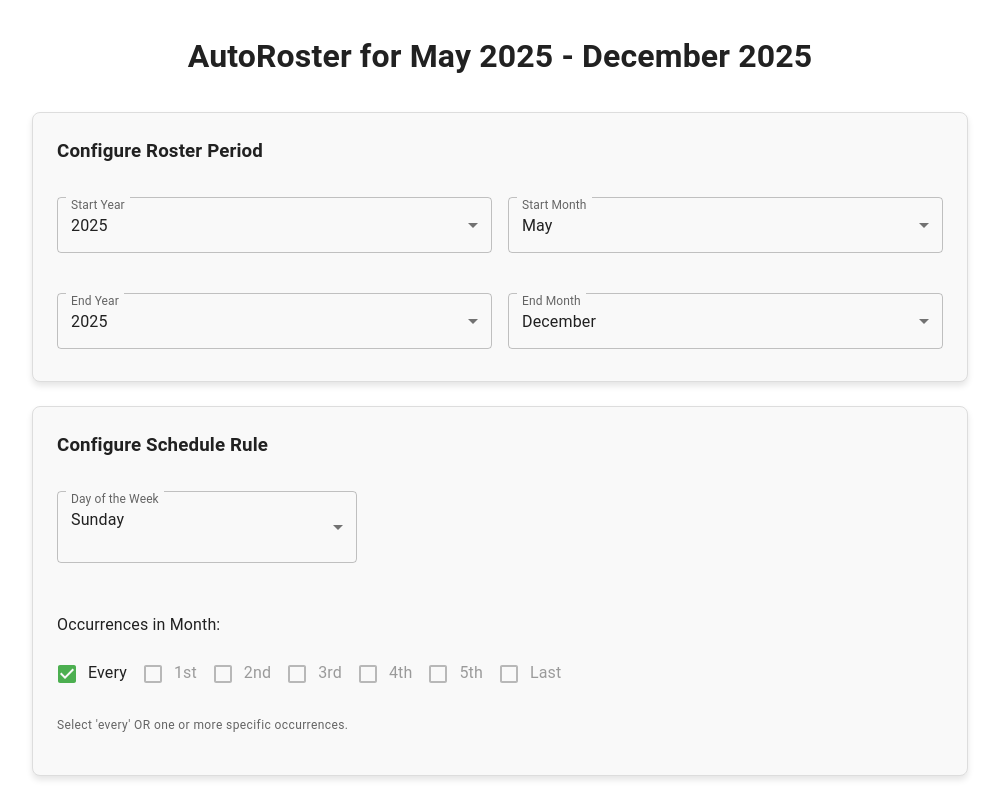
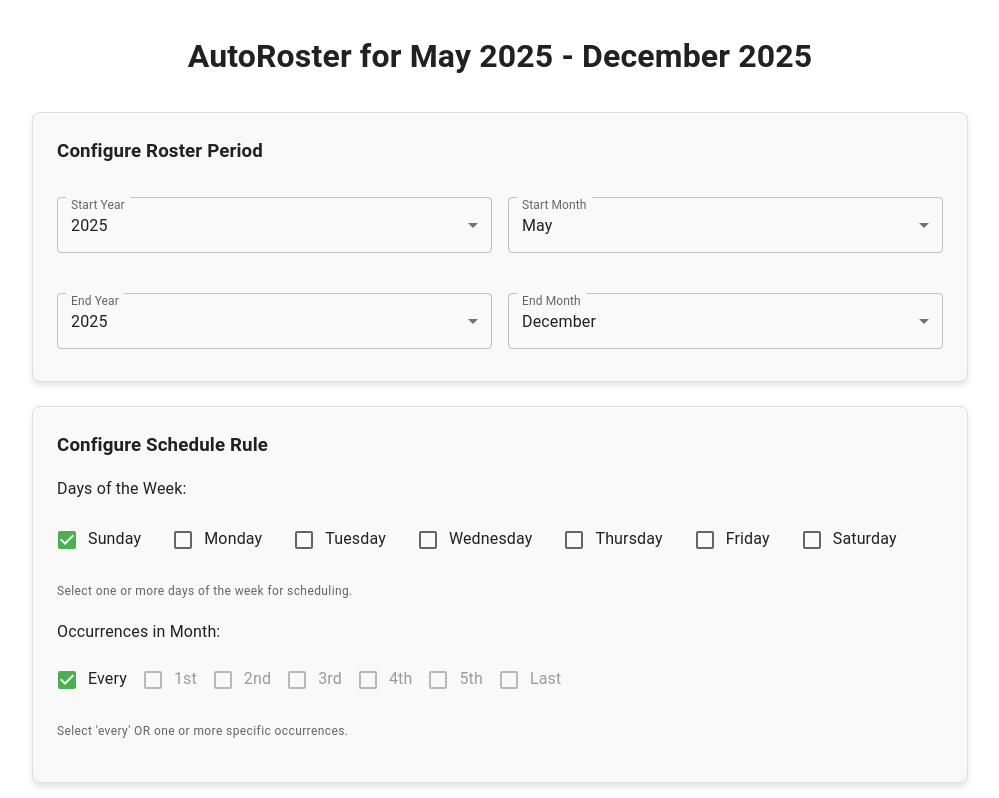
Before and after one commit to daviddl9/scheduler, a React (Vite) app: page / in a window 1280 px wide. Shown: the top 798 px of the page, without its empty margins (140-1139 px from the left). Built offline with nearby package versions, Linux system fonts and the light colour scheme.

Commit message:
make days of week configurable

```diff
--- a/src/App.css
+++ b/src/App.css
@@ -102,6 +102,7 @@ header {
   max-width: 300px;
 }
 
+.days-checkbox-group,
 .occurrences-checkbox-group {
   display: flex;
   flex-wrap: wrap;
@@ -109,12 +110,14 @@ header {
   margin-top: 0.5em;
 }
 
+.days-checkbox-group div,
 .occurrences-checkbox-group div {
   display: flex;
   align-items: center;
   margin-bottom: 0.5em;
 }
 
+.days-checkbox-group input[type="checkbox"],
 .occurrences-checkbox-group input[type="checkbox"] {
   margin-right: 0.5em;
 }
--- a/src/App.jsx
+++ b/src/App.jsx
@@ -44,7 +44,31 @@ function App() {
     return savedEndYear ? parseInt(savedEndYear, 10) : currentSystemYear;
   });
   const [endMonth, setEndMonth] = useState(() => parseInt(localStorage.getItem('endMonth') || '11', 10));
-  const [scheduleRule, setScheduleRule] = useState(() => JSON.parse(localStorage.getItem('scheduleRule') || JSON.stringify({ dayOfWeek: '0', occurrences: ['every'] })));
+  const [scheduleRule, setScheduleRule] = useState(() => {
+    const savedRule = localStorage.getItem('scheduleRule');
+    if (savedRule) {
+      const parsedRule = JSON.parse(savedRule);
+      // Convert old format to new format if needed
+      if (parsedRule.dayOfWeek && !parsedRule.daysOfWeek) {
+        // Migrate single dayOfWeek to array of daysOfWeek
+        const migratedRule = {
+          ...parsedRule,
+          daysOfWeek: [parsedRule.dayOfWeek]
+        };
+        // Remove the old property
+        delete migratedRule.dayOfWeek;
+        return migratedRule;
+      }
+
+      // Ensure we don't keep both properties if somehow both exist
+      if (parsedRule.dayOfWeek && parsedRule.daysOfWeek) {
+        delete parsedRule.dayOfWeek;
+      }
+
+      return parsedRule;
+    }
+    return { daysOfWeek: ['0'], occurrences: ['every'] };
+  });
 
   // NEW STATE for ministries
   const [ministries, setMinistries] = useState(() => JSON.parse(localStorage.getItem('ministries') || '[]'));
@@ -132,6 +156,29 @@ function App() {
     setScheduleRule(prev => ({ ...prev, [name]: value }));
   };
 
+  const handleDayOfWeekChange = (e) => {
+    const { value, checked } = e.target;
+    setScheduleRule(prev => {
+      let updatedDaysOfWeek = [...(prev.daysOfWeek || [])];
+
+      if (checked) {
+        if (!updatedDaysOfWeek.includes(value)) {
+          updatedDaysOfWeek.push(value);
+        }
+      } else {
+        updatedDaysOfWeek = updatedDaysOfWeek.filter(day => day !== value);
+        // Prevent having no days selected by adding a default if list becomes empty
+        if (updatedDaysOfWeek.length === 0 && value === prev.daysOfWeek[0]) {
+          // If user is unchecking the only selected day, we should keep it selected
+          updatedDaysOfWeek = [value];
+          return prev; // No change
+        }
+      }
+
+      return { ...prev, daysOfWeek: updatedDaysOfWeek };
+    });
+  };
+
   const handleOccurrenceChange = (e) => {
     const { value, checked } = e.target;
     setScheduleRule(prev => {
@@ -176,11 +223,15 @@ function App() {
   // --- HEAVILY MODIFIED generateRoster FUNCTION ---
   const generateRoster = () => {
     // Validations
-    if (endYear < startYear || (endYear === startYear && endMonth < startMonth)) { /* ... */ }
+    if (endYear < startYear || (endYear === startYear && endMonth < startMonth)) {
+      alert("End period must be after start period.");
+      return;
+    }
     if (volunteers.length === 0) { alert("Add volunteers."); return; }
     if (ministries.length === 0) { alert("Define ministries first."); return; }
-    if (scheduleRule.occurrences.length === 0) { /* ... */ }
-    if (scheduleRule.occurrences.includes('every') && scheduleRule.occurrences.length > 1) { /* ... */ }
+    if (scheduleRule.occurrences.length === 0) { alert("Select at least one occurrence."); return; }
+    if (scheduleRule.occurrences.includes('every') && scheduleRule.occurrences.length > 1) { alert("Cannot select 'every' with other occurrences."); return; }
+    if (!scheduleRule.daysOfWeek || scheduleRule.daysOfWeek.length === 0) { alert("Select at least one day of the week."); return; }
 
     const scheduledDates = getScheduledDatesForPeriod(startYear, startMonth, endYear, endMonth, scheduleRule);
     if (scheduledDates.length === 0) { /* ... */ }
@@ -335,21 +386,26 @@ function App() {
 
             <div className="schedule-rule-config card">
                 <h3>Configure Schedule Rule</h3>
-                <FormControl fullWidth margin="normal">
-                    <InputLabel id="dayOfWeek-label">Day of the Week</InputLabel>
-                    <Select
-                        labelId="dayOfWeek-label"
-                        id="dayOfWeek"
-                        name="dayOfWeek"
-                        value={scheduleRule.dayOfWeek}
-                        onChange={handleScheduleRuleChange}
-                        label="Day of the Week"
-                    >
-                        {DAYS_OF_WEEK.map((day, index) => (
-                            <MenuItem key={index} value={index.toString()}>{day}</MenuItem>
-                        ))}
-                    </Select>
-                </FormControl>
+                <Typography variant="subtitle1" gutterBottom>
+                    Days of the Week:
+                </Typography>
+                <FormGroup row className="days-checkbox-group">
+                    {DAYS_OF_WEEK.map((day, index) => (
+                        <FormControlLabel
+                            key={`day-${index}`}
+                            control={
+                                <Checkbox
+                                    id={`day-${index}`}
+                                    value={index.toString()}
+                                    checked={scheduleRule.daysOfWeek?.includes(index.toString())}
+                                    onChange={handleDayOfWeekChange}
+                                />
+                            }
+                            label={day}
+                        />
+                    ))}
+                </FormGroup>
+                <FormHelperText>Select one or more days of the week for scheduling.</FormHelperText>
                 <div className="occurrence-selection">
                     <Typography variant="subtitle1" gutterBottom>
                         Occurrences in Month:
--- a/src/utils/dateUtils.js
+++ b/src/utils/dateUtils.js
@@ -9,11 +9,11 @@ export const DAYS_OF_WEEK = [
   'Sunday', 'Monday', 'Tuesday', 'Wednesday', 'Thursday', 'Friday', 'Saturday'
 ];
 
-const getDaysInMonth = (year, month, dayOfWeek) => { /* ... (same as before) ... */
+const getDaysInMonth = (year, month, dayOfWeek) => {
   const dates = [];
   const date = new Date(year, month, 1);
   while (date.getMonth() === month) {
-    if (date.getDay() === dayOfWeek) {
+    if (date.getDay() === parseInt(dayOfWeek)) {
       dates.push(new Date(date.getTime()));
     }
     date.setDate(date.getDate() + 1);
@@ -22,10 +22,13 @@ const getDaysInMonth = (year, month, dayOfWeek) => { /* ... (same as before) ...
 };
 
 export const getScheduledDatesForPeriod = (startYear, startMonthIndex, endYear, endMonthIndex, rule) => {
-  const { dayOfWeek, occurrences } = rule;
+  // Extract days of week and occurrences from rule, with fallbacks for backward compatibility
+  const daysOfWeek = rule.daysOfWeek || (rule.dayOfWeek ? [rule.dayOfWeek] : ['0']);
+  const { occurrences } = rule;
   const scheduledDates = [];
 
   if (!occurrences || occurrences.length === 0) return [];
+  if (!daysOfWeek || daysOfWeek.length === 0) return [];
   if (endYear < startYear || (endYear === startYear && endMonthIndex < startMonthIndex)) return []; // Basic validation
 
   for (let currentYear = startYear; currentYear <= endYear; currentYear++) {
@@ -33,14 +36,16 @@ export const getScheduledDatesForPeriod = (startYear, startMonthIndex, endYear,
     const monthEndLoop = (currentYear === endYear) ? endMonthIndex : 11;
 
     for (let currentMonth = monthStartLoop; currentMonth <= monthEndLoop; currentMonth++) {
-      const daysInCurrentMonthMatchingDayOfWeek = getDaysInMonth(currentYear, currentMonth, parseInt(dayOfWeek));
+      // Process each selected day of the week
+      for (const dayOfWeek of daysOfWeek) {
+        const daysInCurrentMonthMatchingDayOfWeek = getDaysInMonth(currentYear, currentMonth, dayOfWeek);
 
-      if (daysInCurrentMonthMatchingDayOfWeek.length === 0) continue;
+        if (daysInCurrentMonthMatchingDayOfWeek.length === 0) continue;
 
-      if (occurrences.includes('every')) {
-        scheduledDates.push(...daysInCurrentMonthMatchingDayOfWeek);
-      } else {
-        const specificDatesThisMonth = [];
+        if (occurrences.includes('every')) {
+          scheduledDates.push(...daysInCurrentMonthMatchingDayOfWeek);
+        } else {
+          const specificDatesThisMonth = [];
         occurrences.forEach(occurrence => {
           switch (occurrence) {
             case '1st': if (daysInCurrentMonthMatchingDayOfWeek[0]) specificDatesThisMonth.push(daysInCurrentMonthMatchingDayOfWeek[0]); break;
@@ -63,6 +68,7 @@ export const getScheduledDatesForPeriod = (startYear, startMonthIndex, endYear,
           }
         });
       }
+      }
     }
   }
   scheduledDates.sort((a, b) => a.getTime() - b.getTime());
```
